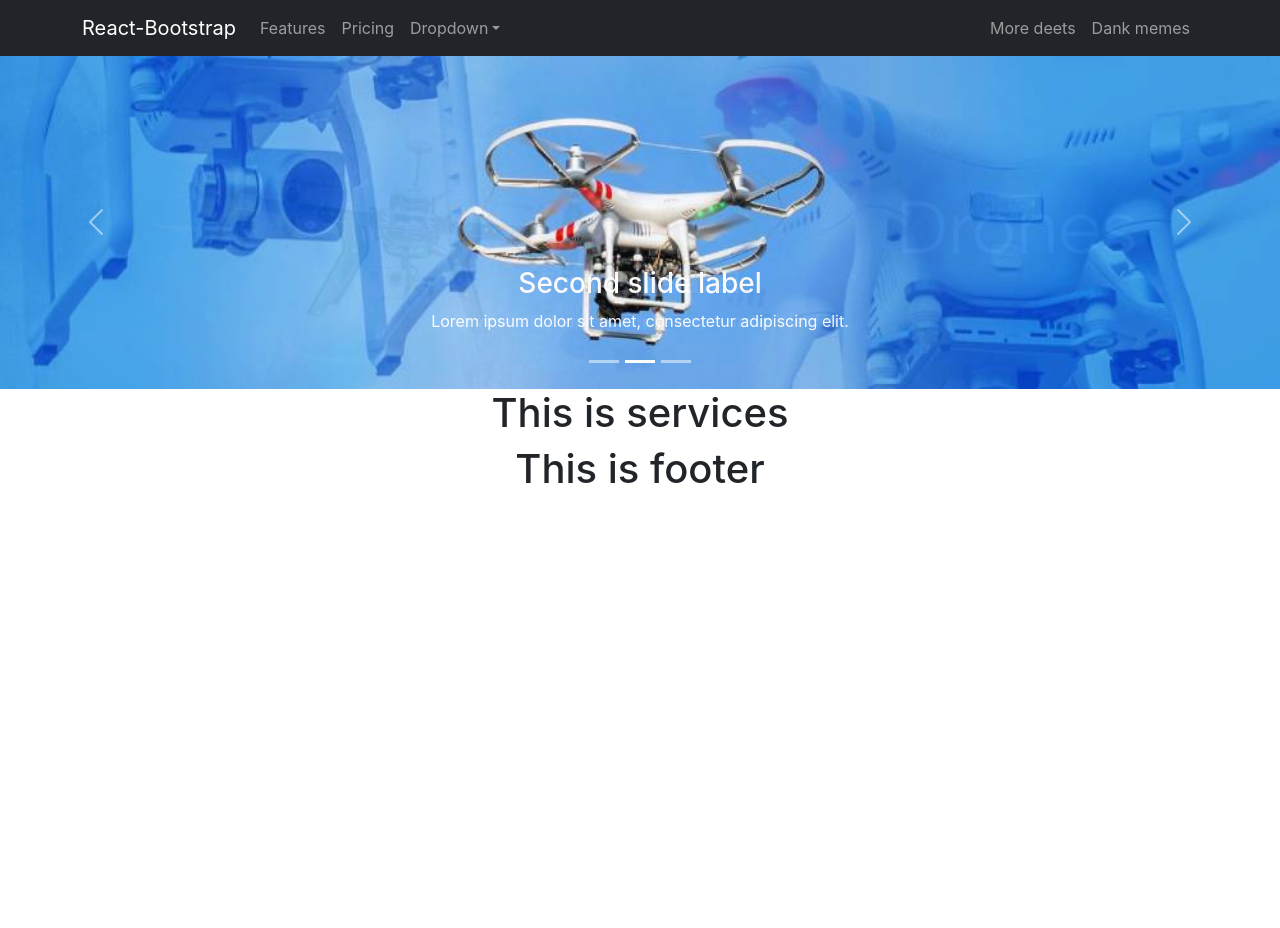
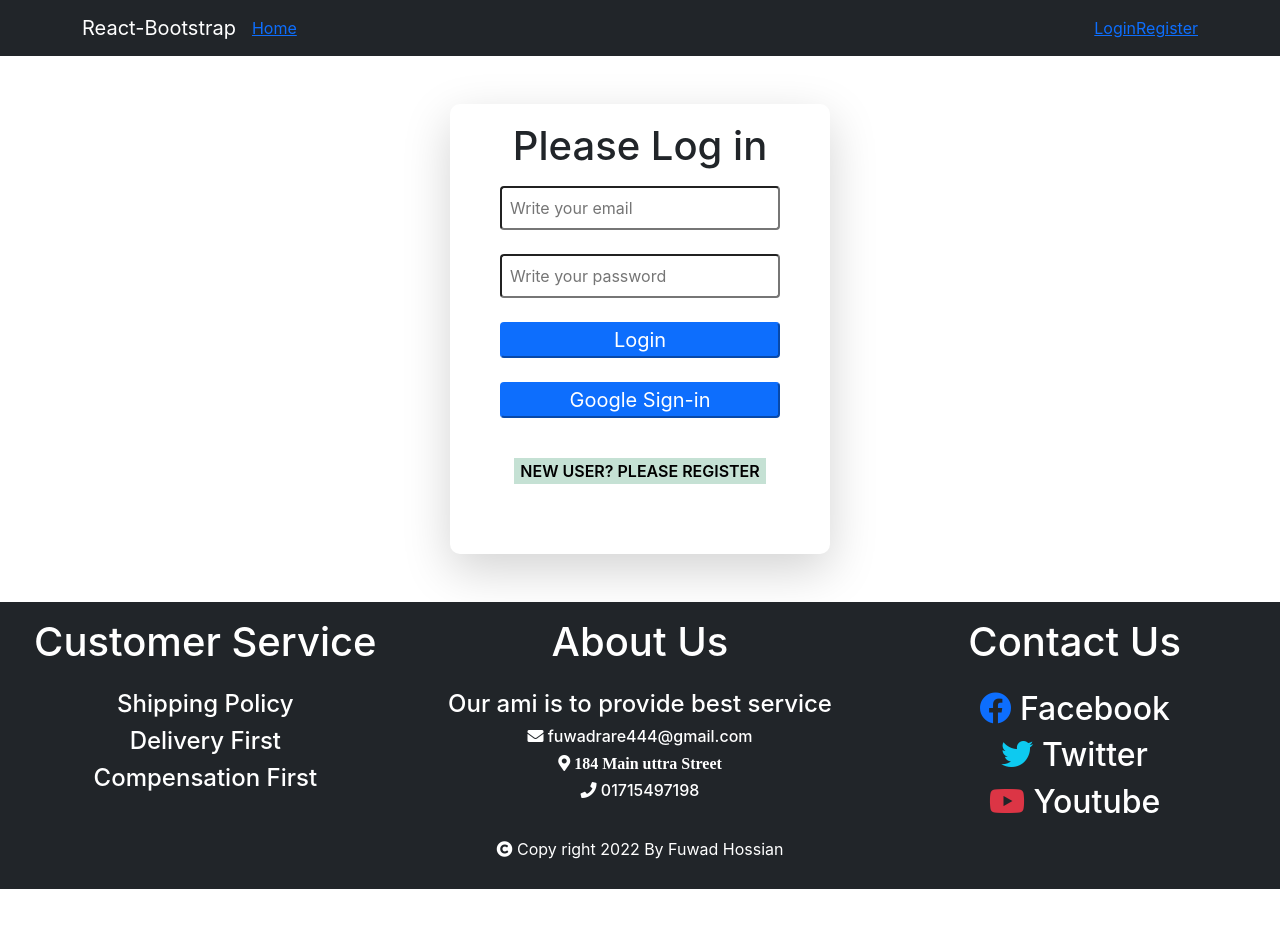
Before and after one commit to Fuhad1998/bangla-drone-clint-site, a React (Create React App) app: page /login in a window 1280 px wide. Shown: the top 928 px of the page. Before the commit the page ends 800 px from the top, so only its background shows below. Built offline with nearby package versions, Linux system fonts and the light colour scheme.

Commit message:
added footer

```diff
--- a/public/index.html
+++ b/public/index.html
@@ -17,6 +17,13 @@
       user's mobile device or desktop. See https://developers.google.com/web/fundamentals/web-app-manifest/
     -->
     <link rel="manifest" href="%PUBLIC_URL%/manifest.json" />
+
+    <link
+    rel="stylesheet"
+    href="https://use.fontawesome.com/releases/v5.15.4/css/all.css"
+    integrity="sha384-DyZ88mC6Up2uqS4h/KRgHuoeGwBcD4Ng9SiP4dIRy0EXTlnuz47vAwmeGwVChigm"
+    crossorigin="anonymous"
+  />
 
     <link href="https://cdn.jsdelivr.net/npm/bootstrap@5.1.3/dist/css/bootstrap.min.css" rel="stylesheet" integrity="sha384-1BmE4kWBq78iYhFldvKuhfTAU6auU8tT94WrHftjDbrCEXSU1oBoqyl2QvZ6jIW3" crossorigin="anonymous">
     <!--
--- a/src/App.js
+++ b/src/App.js
@@ -9,14 +9,24 @@ import Home from './Component/Homepage/Home/Home';
 import Header from './Component/Homepage/Header/Header';
 import Footer from './Component/Homepage/Footer/Footer';
 
+import Register from './Component/Register/Register';
+import Login from './Component/Login/Login';
+
+
+
 
 function App() {
   return (
     <div className="App">
       <Router>
         <Header></Header>
-
         <Switch>
+          <Route path="/login">
+            <Login></Login>
+          </Route>
+          <Route path="/register">
+            <Register></Register>
+          </Route>
         <Route path="/">
           <Home></Home>
         </Route>
--- a/src/Component/Homepage/Footer/Footer.js
+++ b/src/Component/Homepage/Footer/Footer.js
@@ -1,11 +1,51 @@
-import React from 'react';
+import React from "react";
 
 const Footer = () => {
-    return (
-        <div>
-            <h1>This is footer</h1>
-        </div>
-    );
+  return (
+    <div className="row my-5 bg-dark">
+      <div className="col-sm-12 col-md-4 col-xs-12">
+        <h1 className="text-white p-3">Customer Service</h1>
+        <h4 className="text-white">Shipping Policy</h4>
+          <h4 className="text-white">Delivery First</h4>
+          <h4 className="text-white">Compensation First</h4>
+      </div>
+      <div className="col-sm-12 col-md-4 col-xs-12">
+        <h1 className="text-white p-3">About Us</h1>
+        <h4 className="text-white">Our ami is to provide best service</h4>
+
+        <h6 className="text-white">
+          {" "}
+          <i className="fas fa-envelope "></i> fuwadrare444@gmail.com
+        </h6 >
+        <h6 className="text-white">
+          {" "}
+          <i className="fas fa-map-marker-alt"> 184 Main uttra Street</i>
+        </h6>
+        <h6 className="text-white">
+          {" "}
+          <i className="fas fa-phone"></i> 01715497198
+        </h6>
+      </div>
+      <div className="col-sm-12 col-md-4 col-xs-12">
+        <h1 className="text-white p-3">Contact Us</h1>
+        <h2 className="text-white">
+          <i className="fab fa-facebook text-primary"> </i> Facebook
+        </h2>
+        <h2 className="text-white">
+          <i className="fab fa-twitter text-info"> </i> Twitter
+        </h2>
+        <h2 className="text-white">
+          <i className="fab fa-youtube text-danger"> </i> Youtube
+        </h2>
+      </div>
+      <div>
+        <p className="text-center text-white  p-2">
+          <i className="  fas fa-copyright mb-2 "></i> Copy right 2022 By Fuwad
+          Hossian
+        </p>
+      </div>
+    </div>
+  );
 };
 
 export default Footer;
--- a/src/Component/Homepage/Header/Header.js
+++ b/src/Component/Homepage/Header/Header.js
@@ -1,29 +1,25 @@
 import React from 'react';
-import { Container, Nav, Navbar, NavDropdown } from 'react-bootstrap';
+import { Container, Nav, Navbar,  } from 'react-bootstrap';
+import { Link } from 'react-router-dom';
+
 
 const Header = () => {
     return (
         <Navbar collapseOnSelect expand="lg" bg="dark" variant="dark">
         <Container>
-        <Navbar.Brand href="#home">React-Bootstrap</Navbar.Brand>
+        <Navbar.Brand to="/home">React-Bootstrap</Navbar.Brand>
         <Navbar.Toggle aria-controls="responsive-navbar-nav" />
         <Navbar.Collapse id="responsive-navbar-nav">
           <Nav className="me-auto">
-            <Nav.Link href="#features">Features</Nav.Link>
-            <Nav.Link href="#pricing">Pricing</Nav.Link>
-            <NavDropdown title="Dropdown" id="collasible-nav-dropdown">
-              <NavDropdown.Item href="#action/3.1">Action</NavDropdown.Item>
-              <NavDropdown.Item href="#action/3.2">Another action</NavDropdown.Item>
-              <NavDropdown.Item href="#action/3.3">Something</NavDropdown.Item>
-              <NavDropdown.Divider />
-              <NavDropdown.Item href="#action/3.4">Separated link</NavDropdown.Item>
-            </NavDropdown>
+           <Link to="/home">Home</Link>
+
+
           </Nav>
           <Nav>
-            <Nav.Link href="#deets">More deets</Nav.Link>
-            <Nav.Link eventKey={2} href="#memes">
-              Dank memes
-            </Nav.Link>
+
+            <Link to="/login">Login</Link>
+            <Link to="/register">Register</Link>
+
           </Nav>
         </Navbar.Collapse>
         </Container>
--- a/src/Component/Homepage/Home/Home.js
+++ b/src/Component/Homepage/Home/Home.js
@@ -9,6 +9,7 @@ const Home = () => {
           <Banner></Banner>
           <Services></Services>
 
+
         </div>
     );
 };
--- /dev/null
+++ b/src/Component/Homepage/Service/Service.js
@@ -0,0 +1,31 @@
+import React from "react";
+import { Card, Col } from "react-bootstrap";
+
+const Service = ({ service }) => {
+  const { name, detail, img, price, model } = service;
+  return (
+    <Col xs={12} sm={6} md={4} className="g-4 ">
+      <Card className="h-100 p-3 shadow px-5">
+        <Card.Img variant="top" src={img} />
+        <Card.Body>
+          <Card.Title>Name: {name}</Card.Title>
+          <Card.Title>
+            Price BD:$ <span className="text-success">{price}</span>
+          </Card.Title>
+          <Card.Title>
+            Model: <span className="text-success">{model}</span>
+          </Card.Title>
+          <Card.Title>
+            Detail:<span>{detail}</span>
+            <br />
+          </Card.Title>
+          <button type="button" className="btn-primary service-btn">
+            Buy Now
+          </button>
+        </Card.Body>
+      </Card>
+    </Col>
+  );
+};
+
+export default Service;
--- a/src/Component/Homepage/Services/Services.js
+++ b/src/Component/Homepage/Services/Services.js
@@ -1,9 +1,24 @@
-import React from 'react';
+import React, { useEffect, useState } from 'react';
+import Service from '../Service/Service';
 
 const Services = () => {
+    const [services, setServices] = useState([]);
+    useEffect(()=>{
+        fetch(`data.json`)
+        .then(res => res.json())
+        .then(data => setServices(data))
+    }, [])
     return (
-        <div>
-            <h1>This is services</h1>
+        <div className='container'>
+            <div className='row'>
+                <h1 className='p-2'>Services</h1>
+                    {
+                        services.map(service =><Service
+                        key={service.id}
+                        service={service}
+                        ></Service>)
+                    }
+            </div>
         </div>
     );
 };
--- /dev/null
+++ b/src/Component/Login/Login.css
@@ -0,0 +1,28 @@
+.login-container{
+    height: 450px;
+    width: 380px;
+    border-radius: 10px;
+}
+.Register-container{
+    height: 400px;
+    width: 380px;
+    border-radius: 10px;
+}
+
+.login-from{
+    display: flex;
+    flex-direction: column;
+    justify-content: center;
+    align-items: center;
+    padding: 10px;
+}
+
+
+.input-btn{
+    width: 280px;
+    border-radius: 5px;
+}
+.service-btn{
+    border-radius: 5px;
+    border: none;
+}
--- /dev/null
+++ b/src/Component/Login/Login.js
@@ -0,0 +1,53 @@
+import React from "react";
+import { useForm } from "react-hook-form";
+import { Link } from "react-router-dom";
+import './Login.css'
+
+const Login = () => {
+  const { register, handleSubmit } = useForm();
+  const onSubmit = (data) => {
+    alert("login success");
+  };
+  return (
+    <div className="container  login-container my-5 shadow-lg">
+      <form className="login-from" onSubmit={handleSubmit(onSubmit)}>
+        <h1 className="p-2 ">Please Log in</h1>
+        <input
+          className="input-btn p-2 rounded"
+          {...register("email")}
+          placeholder="Write your email"
+          type="email"
+        />
+        <br />
+        <input
+          className="input-btn p-2 rounded"
+          {...register("password")}
+          placeholder="Write your password"
+          type="password"
+        />
+        <br />
+        <input
+          className="btn-submit input-btn btn-primary fs-5 rounded"
+          type="submit"
+          value="Login"
+        />
+        <br />
+        <button className="btn-submit input-btn btn-primary fs-5 rounded">
+          Google Sign-in
+        </button>
+        <br />
+
+        <Link className="p-3" to="/register">
+          <button
+            className="border-0 bg-success bg-opacity-25"
+            style={{ fontWeight: 600 }}
+          >
+            NEW USER? PLEASE REGISTER
+          </button>
+        </Link>
+      </form>
+    </div>
+  );
+};
+
+export default Login;
--- /dev/null
+++ b/src/Component/Register/Register.js
@@ -0,0 +1,49 @@
+import React from "react";
+import { useForm } from "react-hook-form";
+import { Link } from "react-router-dom";
+
+const Register = () => {
+  const { register, handleSubmit } = useForm();
+  const onSubmit = (data) => {
+    alert("login success");
+  };
+  return (
+    <div className="container  Register-container my-5 shadow-lg">
+      <form className="login-from" onSubmit={handleSubmit(onSubmit)}>
+        <h1 className="p-2 ">Please Register</h1>
+        <input
+          className="input-btn p-2 rounded"
+          {...register("email")}
+          placeholder="Write your email"
+          type="email"
+        />
+        <br />
+        <input
+          className="input-btn p-2 rounded"
+          {...register("password")}
+          placeholder="Write your password"
+          type="password"
+        />
+        <br />
+        <input
+          className="btn-submit input-btn btn-primary fs-5 rounded"
+          type="submit"
+          value="Login"
+        />
+
+        <br />
+
+        <Link className="p-3" to="/login">
+          <button
+            className="border-0 bg-success bg-opacity-25"
+            style={{ fontWeight: 600 }}
+          >
+            ALREADY REGISTERED? PLEASE LOG-IN
+          </button>
+        </Link>
+      </form>
+    </div>
+  );
+};
+
+export default Register;
```
Also changed, not shown: public/data.json (+36 -27 lines).
